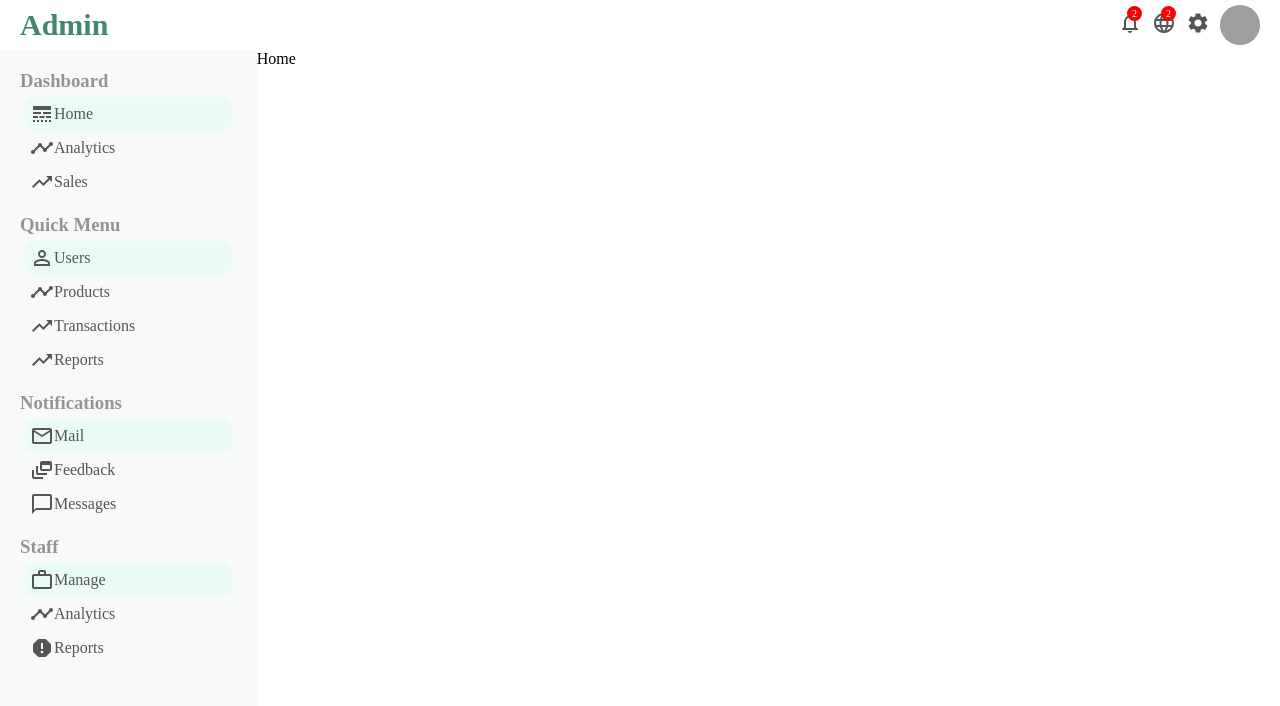
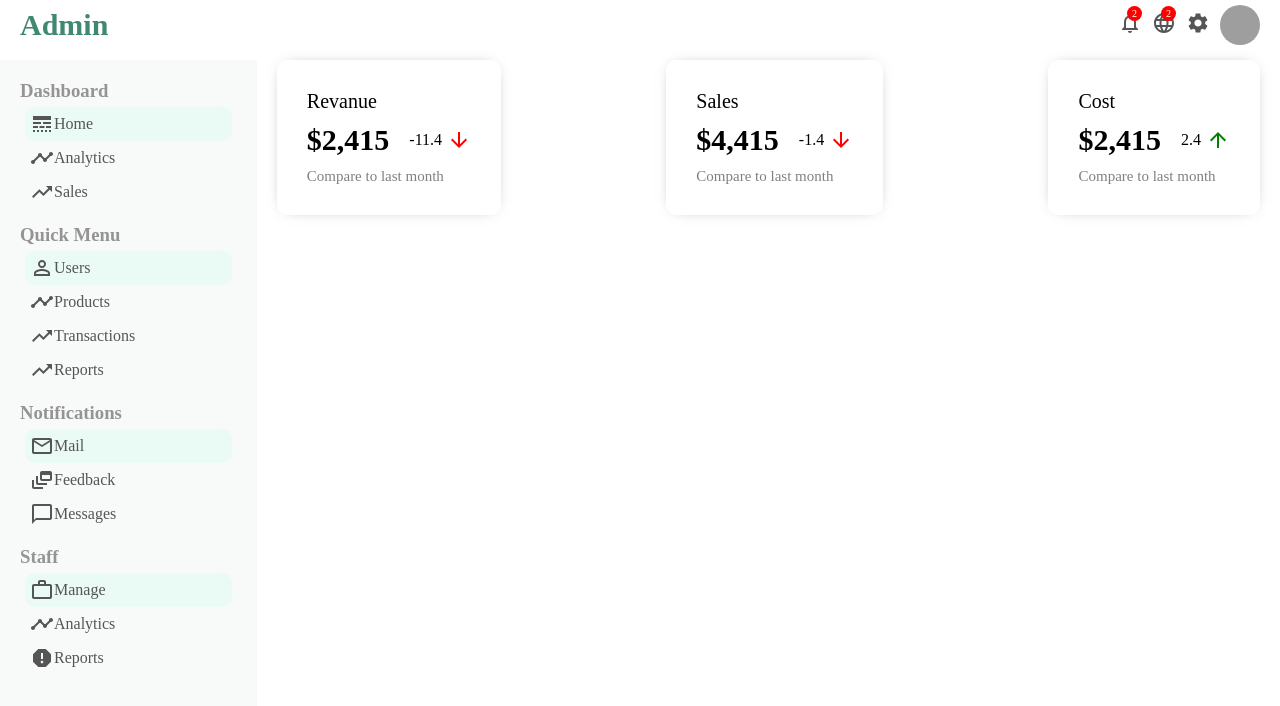
Before and after one commit to ShampaShaw/netfix-frontend-admin-dashboard, a React (Create React App) app: page / in a window 1280 px wide. Shown: the top 706 px of the page. Built offline with nearby package versions, Linux system fonts and the light colour scheme; grey boxes are pictures that could not be loaded.

Commit message:
featuredInfo

```diff
--- a/src/app.css
+++ b/src/app.css
@@ -1,3 +1,4 @@
 .container{
     display: flex;
+    margin-top: 10px;
 }
--- /dev/null
+++ b/src/component/FeaturedInfo/FeaturedInfo.jsx
@@ -0,0 +1,40 @@
+import React from 'react'
+import './featuredInfo.css'
+import { ArrowDownward, ArrowUpward } from '@material-ui/icons'
+
+export const FeaturedInfo = () => {
+  return (
+    <div className='featured'>
+        <div className='featuredItem'>
+            <span className='featuredTitle'>Revanue</span>
+            <div className='featuredMoneyContainer'>
+                <span className='featuredMoney'>$2,415</span>
+                <span className='featuredMoneyRate'>
+                    -11.4 <ArrowDownward className='featuredIcon negative'/>
+                </span>
+            </div>
+            <span className='featuredSub'>Compare to last month</span>
+        </div>
+        <div className='featuredItem'>
+            <span className='featuredTitle'>Sales</span>
+            <div className='featuredMoneyContainer'>
+                <span className='featuredMoney'>$4,415</span>
+                <span className='featuredMoneyRate'>
+                    -1.4 <ArrowDownward className='featuredIcon negative'/>
+                </span>
+            </div>
+            <span className='featuredSub'>Compare to last month</span>
+        </div>
+        <div className='featuredItem'>
+            <span className='featuredTitle'>Cost</span>
+            <div className='featuredMoneyContainer'>
+                <span className='featuredMoney'>$2,415</span>
+                <span className='featuredMoneyRate'>
+                    2.4 <ArrowUpward className='featuredIcon'/>
+                </span>
+            </div>
+            <span className='featuredSub'>Compare to last month</span>
+        </div>
+    </div>
+  )
+}
--- /dev/null
+++ b/src/component/FeaturedInfo/featuredInfo.css
@@ -0,0 +1,51 @@
+.featured{
+    width: 100%;
+    display: flex;
+    justify-content: space-between;
+}
+
+.featuredItem{
+    font: 1;
+    margin: 0px 20px;
+    padding: 30px;
+    border-radius: 10px;
+    cursor: pointer;
+    -webkit-box-shadow: 0px 0px 15px -10px rgba(0, 0, 0, 0.75);
+  box-shadow: 0px 0px 15px -10px rgba(0, 0, 0, 0.75);
+}
+
+.featuredTitle{
+    font-size: 20px;
+}
+
+.featuredMoneyContainer{
+    margin: 10px 0px;
+    display: flex;
+    align-items: center;
+}
+
+.featuredMoney{
+    font-size: 30px;
+    font-weight: 600;
+}
+
+.featuredMoneyRate{
+    display: flex;
+    align-items: center;
+    margin-left: 20px;
+}
+
+.featuredIcon{
+    font-size: 14px;
+    margin-left: 5px;
+    color: green;
+}
+
+.featuredIcon.negative{
+    color: red;
+}
+
+.featuredSub{
+    font-size: 15px;
+    color: gray;
+}
--- a/src/pages/home/Home.jsx
+++ b/src/pages/home/Home.jsx
@@ -1,10 +1,11 @@
 import React from 'react'
 import './home.css'
+import { FeaturedInfo } from '../../component/FeaturedInfo/FeaturedInfo'
 
 export default function Home() {
   return (
     <div className='home'>
-        Home
+        <FeaturedInfo/>
     </div>
   )
 }
```
